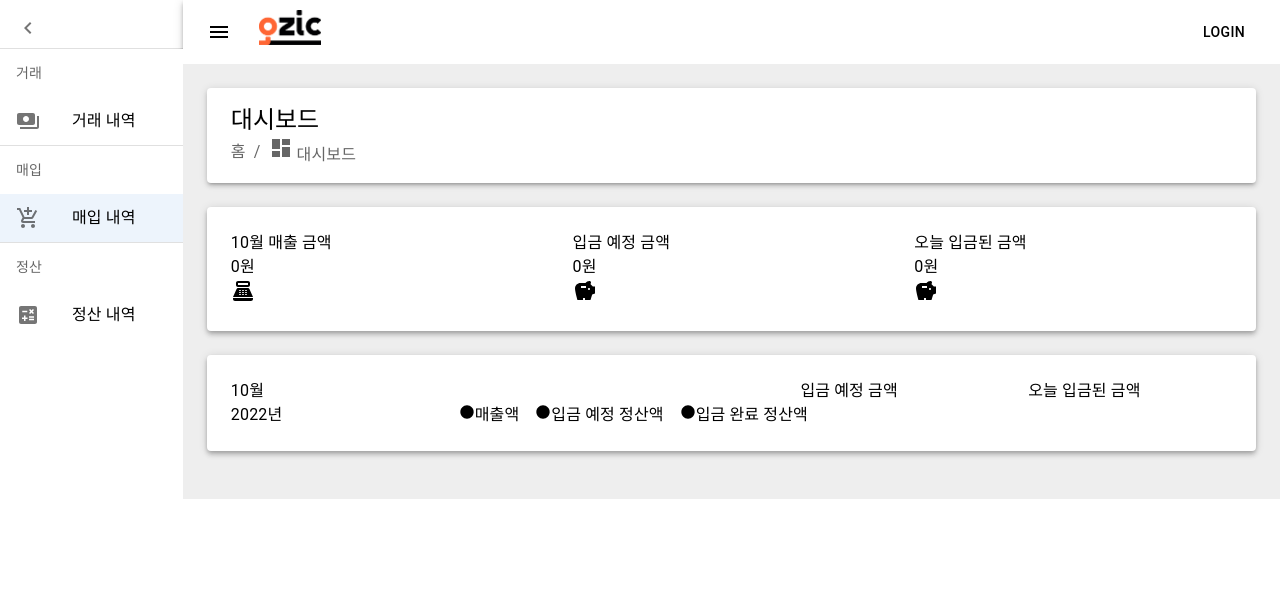
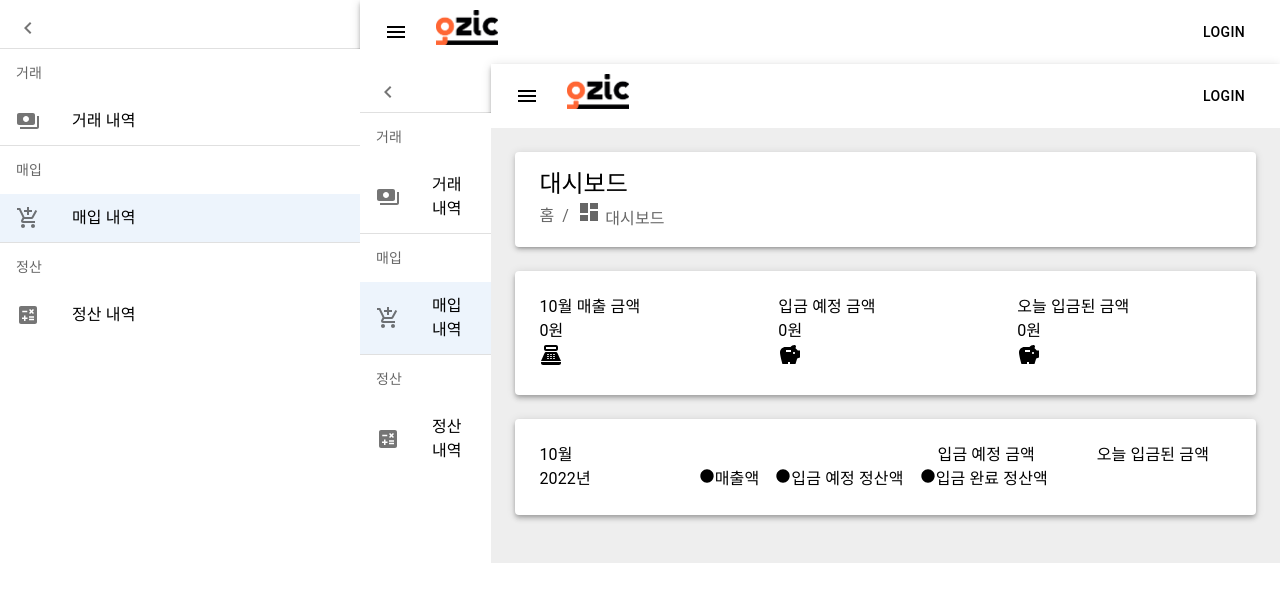
Before and after one commit to tamoimi/ozic-pay-clone, a Next.js app: page / in a window 1280 px wide. Shown: the top 602 px of the page. Built offline with nearby package versions, Linux system fonts and the light colour scheme.

Commit message:
feat: header, aside 고정시키기

```diff
--- a/pages/_app.jsx
+++ b/pages/_app.jsx
@@ -1,7 +1,30 @@
-import '../styles/globals.css'
+import "../styles/globals.css";
+import NavigationList from "../components/NavigationList";
+import NavBar from "../components/NavBar";
 
 function MyApp({ Component, pageProps }) {
-  return <Component {...pageProps} />
+  return (
+    <>
+      <div className="container">
+        <NavigationList className="NavigationList" />
+        <section>
+          <NavBar className="NavBar" />
+          <Component {...pageProps} className="Component" />
+        </section>
+      </div>
+
+      <style>
+        {`
+        .container {
+          display: flex;
+        }
+        section {
+          flex: 8;
+        }
+      `}
+      </style>
+    </>
+  );
 }
 
-export default MyApp
+export default MyApp;
```
